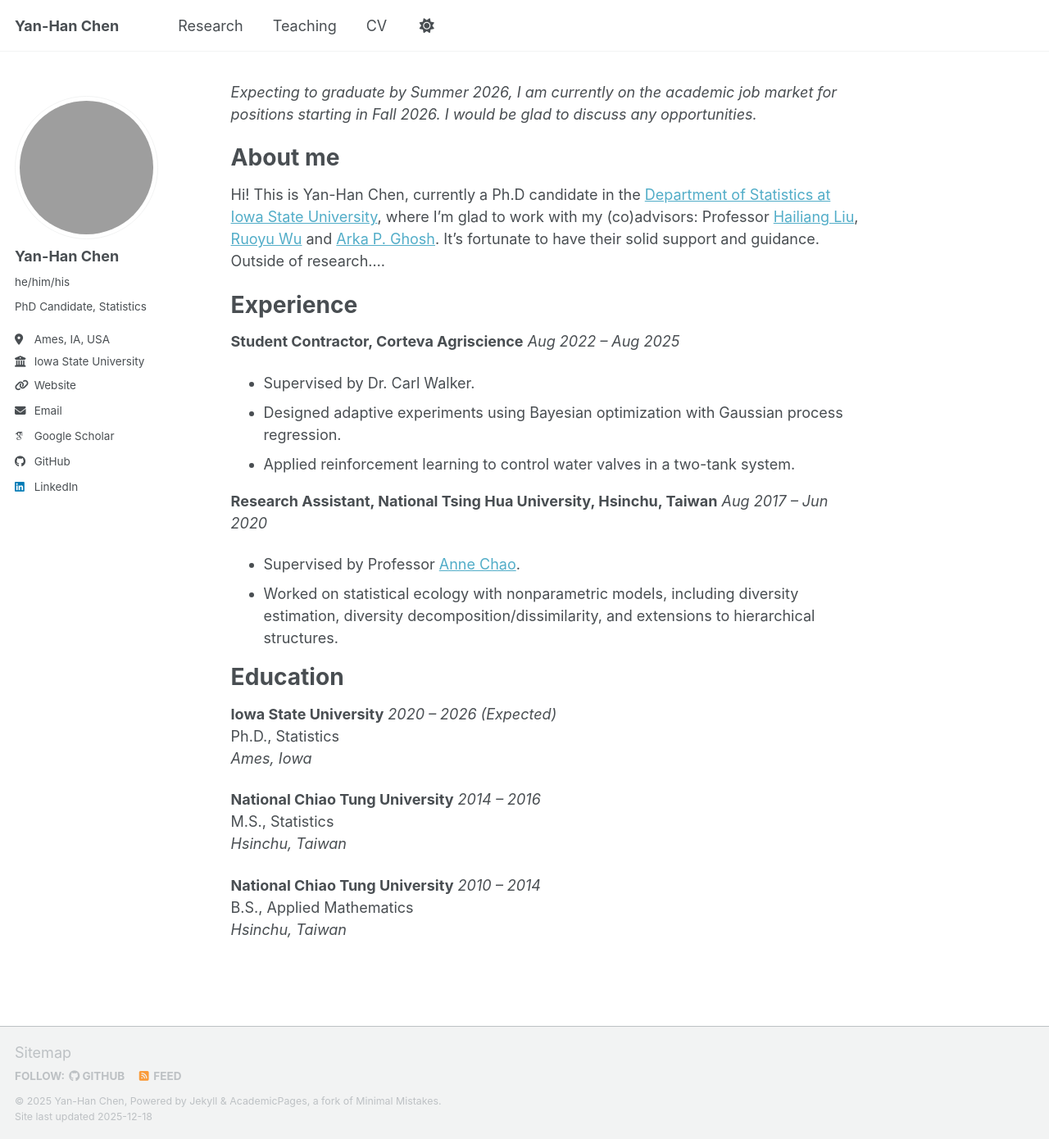
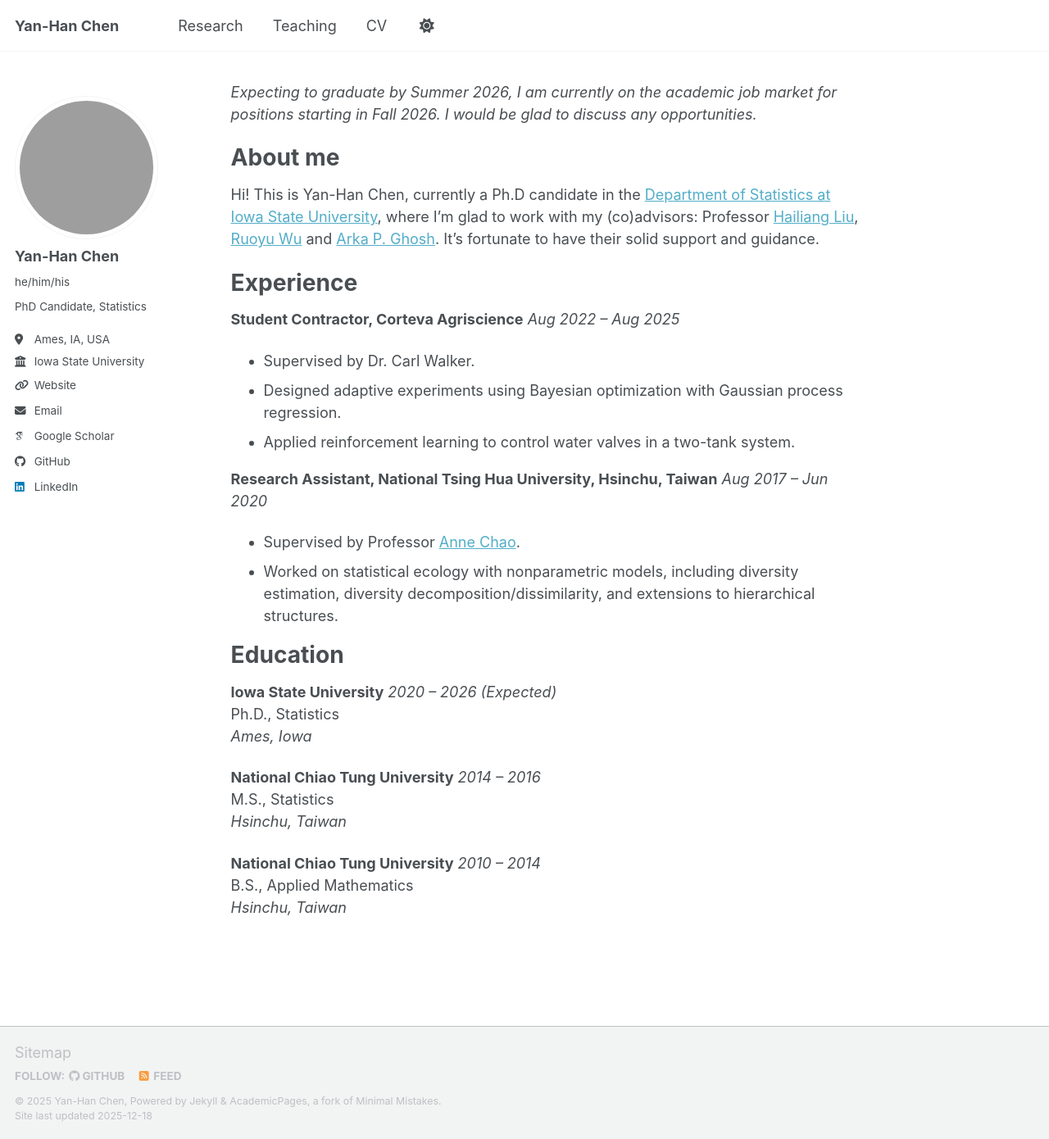
Before and after one commit to YanHanChen/YanHanChen.github.io, a Jekyll site: the page built from _pages/about.md, in a window 1280 px wide and 1390 px high. Shown: the whole window at 82% size. Built offline with Jekyll 4.4.1, drawn with Linux system fonts in a browser that asks for light colours; some web fonts are replaced; a script bundle is joined from its source files by our own code; library files that are not in the unit come from our copies.

Commit message:
minor change

```diff
--- a/_pages/about.md
+++ b/_pages/about.md
@@ -14,7 +14,6 @@ About me
 ======
 
 Hi! This is Yan-Han Chen, currently a Ph.D candidate in the [Department of Statistics at Iowa State University](https://www.stat.iastate.edu), where I'm glad to work with my (co)advisors: Professor [Hailiang Liu](https://faculty.sites.iastate.edu/hliu/), [Ruoyu Wu](https://sites.google.com/site/ruoyuwu90/) and [Arka P. Ghosh](https://sites.google.com/view/apghosh/). It's fortunate to have their solid support and guidance.
-Outside of research....
 
 Experience
 ======
```
